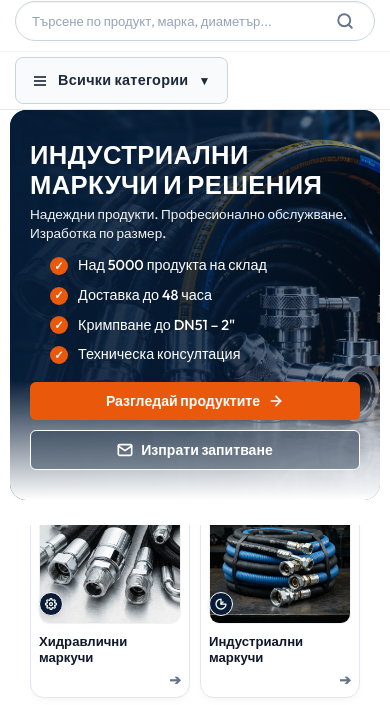
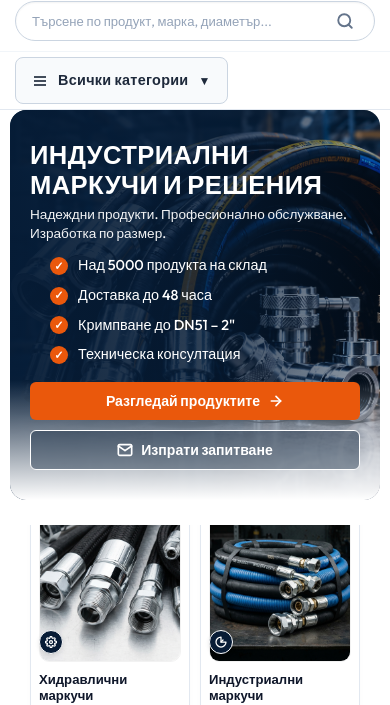
Before and after one commit to belcevbozidar-sudo/hydrolux-premium-store, a website: page index.html in a window 390 px wide. Shown: the part 88-793 px from the top of the page. Drawn offline with Linux system fonts and the light colour scheme; no server answers.

Commit message:
style: increase aspect ratio height for category cards to prevent top image cropping

```diff
--- a/css/styles.css
+++ b/css/styles.css
@@ -879,7 +879,7 @@ p {
 }
 
 .category-card-6-img-wrapper {
-  aspect-ratio: 1.1 / 1;
+  aspect-ratio: 1 / 1.15;
   height: auto;
   overflow: hidden;
   background-color: #ffffff;
@@ -1088,7 +1088,7 @@ p {
   }
   .category-card-6-img-wrapper {
     height: auto;
-    aspect-ratio: 1.1 / 1;
+    aspect-ratio: 1 / 1.15;
   }
   .category-card-6-title {
     font-size: 0.75rem;
```
